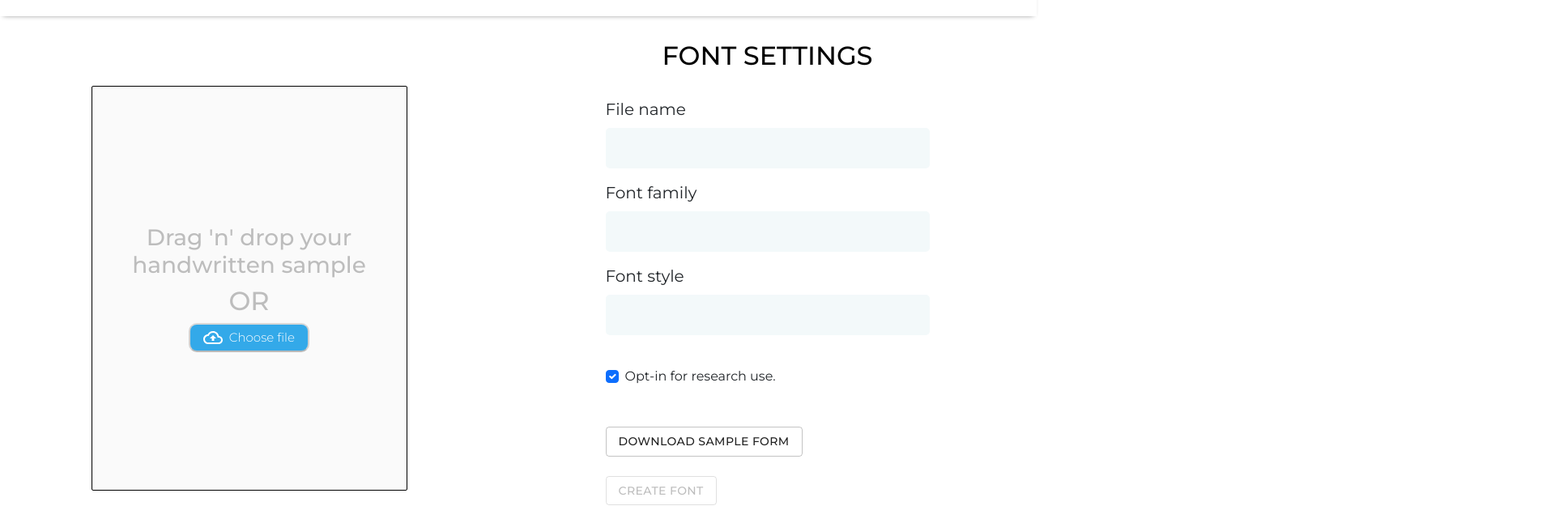
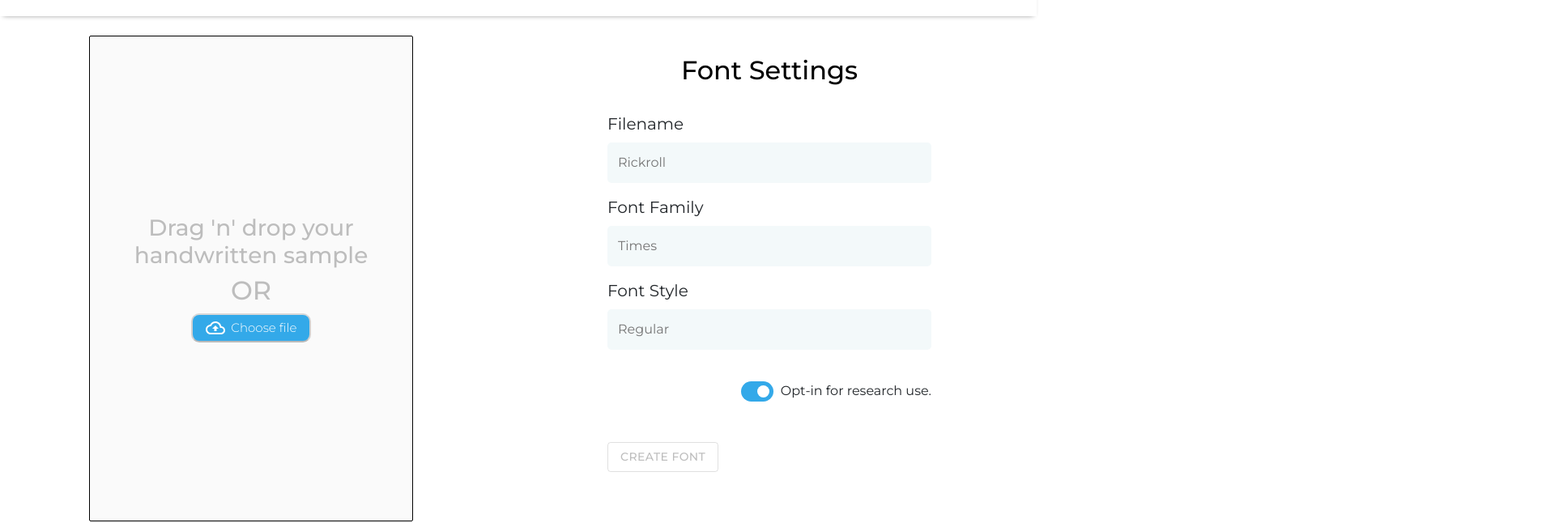
Before and after one commit to builtree/handwrite-web, a React (Create React App) app: page / in a window 1280 px wide. Shown: the part 160-806 px from the top of the page at 81% size, 1920 px wide, since content can reach past the window. Built offline with nearby package versions, Linux system fonts and the light colour scheme.

Commit message:
Added Toggle switch to Font Settings

```diff
--- a/src/Home.js
+++ b/src/Home.js
@@ -5,7 +5,6 @@ import { CloudUploadOutlined } from '@material-ui/icons';
 import Grid from '@material-ui/core/Grid';
 import { Button } from '@material-ui/core';
 import IconButton from '@material-ui/core/IconButton';
-import Switch from '@material-ui/core/Switch';
 import { HighlightOffOutlined } from '@material-ui/icons';
 
 function Home(props) {
@@ -197,27 +196,28 @@ function Home(props) {
               <h2>Font Settings</h2>
               <form>
                 <div className="input-wrap">
-                  <label className="form-label" for="file-name">File name</label>
-                  <input className="form-input" type="text" id="file-name" placeholder="" autoComplete='off' />
+                  <label className="form-label" for="file-name">Filename</label>
+                  <input className="form-input" type="text" id="file-name" placeholder="Rickroll" autoComplete='off' />
                 </div>
                 <div className="input-wrap">
-                  <label className="form-label" for="font-family">Font family</label>
-                  <input className="form-input" type="text" id="font-family" autoComplete='off' />
+                  <label className="form-label" for="font-family">Font Family</label>
+                  <input className="form-input" type="text" id="font-family" placeholder="Times" autoComplete='off' />
                 </div>
                 <div className="input-wrap">
-                  <label className="form-label" for="font-style">Font style</label>
-                  <input className="form-input" type="text" id="font-style" autoComplete='off' />
+                  <label className="form-label" for="font-style">Font Style</label>
+                  <input className="form-input" type="text" id="font-style" placeholder="Regular" autoComplete='off' />
                 </div>
                 <br />
                 <div className="form-check">
                   <input className="form-check-input" type="checkbox" id="researchOption" defaultChecked></input>
+                  <label className="form-check-toggle" for="researchOption">Toggle</label>&nbsp;&nbsp;
                   <label className="form-check-label" htmlFor="flexCheckChecked">
                     Opt-in for research use.
                   </label>
                 </div>
                 <br /><br />
                 <div className="submit-button">
-                  <Button variant="outlined" href="https://github.com/cod-ed/handwrite/raw/dev/handwrite_sample.pdf">Download Sample Form</Button><br /><br />
+                  {/* <Button variant="outlined" href="https://github.com/cod-ed/handwrite/raw/dev/handwrite_sample.pdf">Download Sample Form</Button><br /><br /> */}
                   <Button type="submit" variant="outlined" disabled={loading() || currentState === 0}>
                     CREATE FONT
                   </Button>
--- a/src/index.css
+++ b/src/index.css
@@ -118,8 +118,8 @@ code {
 
 .image-container {
     display: flex;
-    height: 500px;
-    width: 390px;
+    height: 600px;
+    width: 400px;
     align-items: center;
     text-align: center;
     border-width: 1px;
@@ -169,7 +169,6 @@ code {
 
 .settings-wrap h2{
     margin-top: 10px;
-    text-transform: uppercase;
     text-align: center;
     font-weight: 500;
     color: black;
@@ -206,11 +205,56 @@ code {
     background: white;
   }
 
-  .form-input:focus {
+.form-input:focus {
     border: 1px solid rgba(173, 217, 226, 0.987);
     box-shadow: 0 0 5px rgba(97, 212, 238, 0.987);
     background: white;
   }
+
+.form-check-input {
+	height: 0;
+	width: 0;
+	visibility: hidden;
+}
+
+.form-check-toggle {
+	cursor: pointer;
+	text-indent: 9999px;
+	width: 40px;
+	height: 25px;
+	background: grey;
+	border-radius: 100px;
+	position: relative;
+}
+
+.form-check-toggle:after {
+	content: '';
+	position: absolute;
+	top: 5px;
+	left: 5px;
+	width: 15px;
+	height: 15px;
+	background: #fff;
+	border-radius: 90px;
+	transition: 0.3s;
+}
+
+.form-check-input:checked + .form-check-toggle {
+	background: #33a9e9;
+}
+
+.form-check-input:checked + .form-check-toggle:after {
+	left: calc(100% - 5px);
+	transform: translateX(-100%);
+}
+
+.form-check-toggle:active:after {
+	width: 22px;
+}
+
+.form-check {
+    text-align: right;
+}
 
 .divider {
     color: rgb(61, 61, 61);
```
